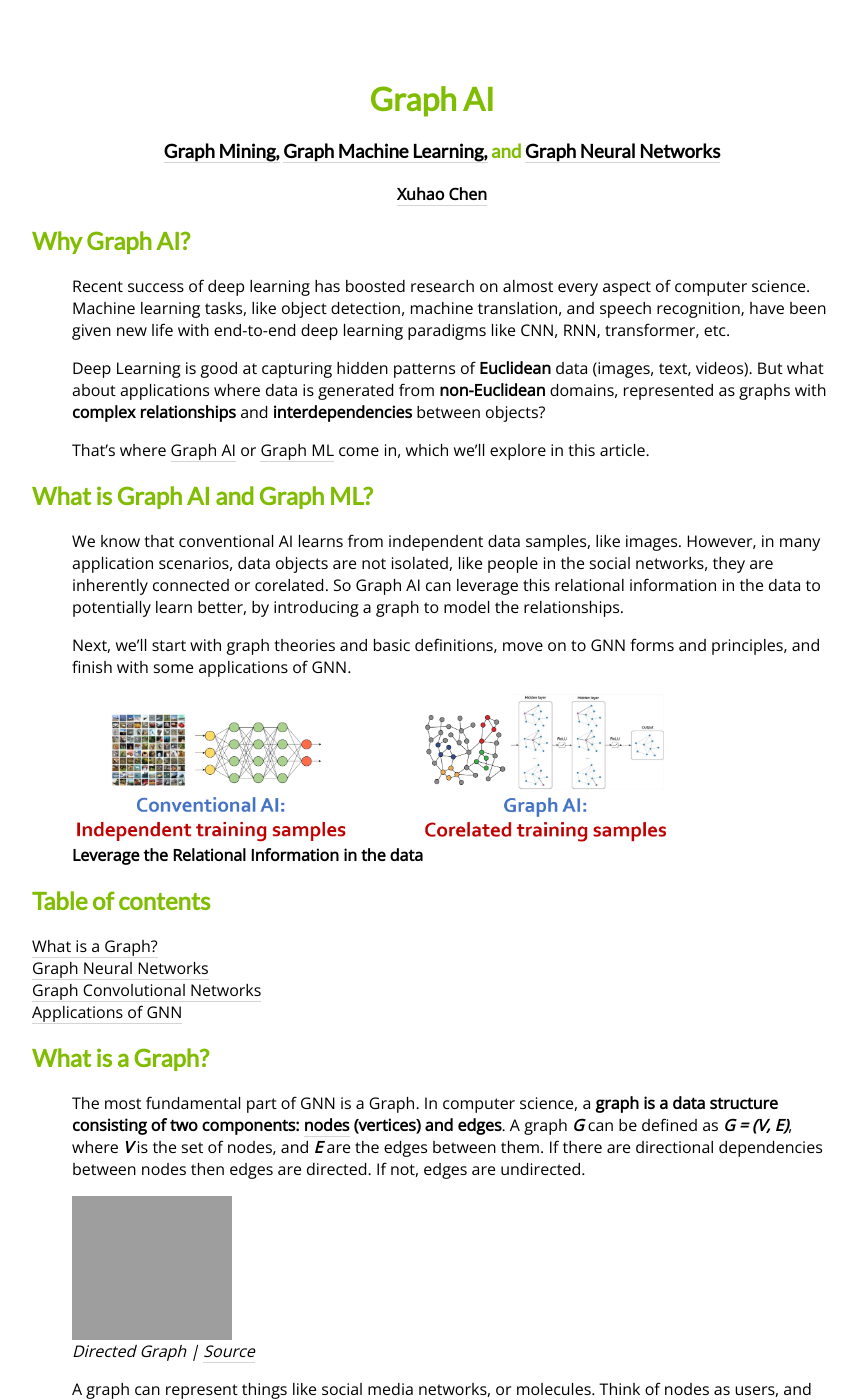
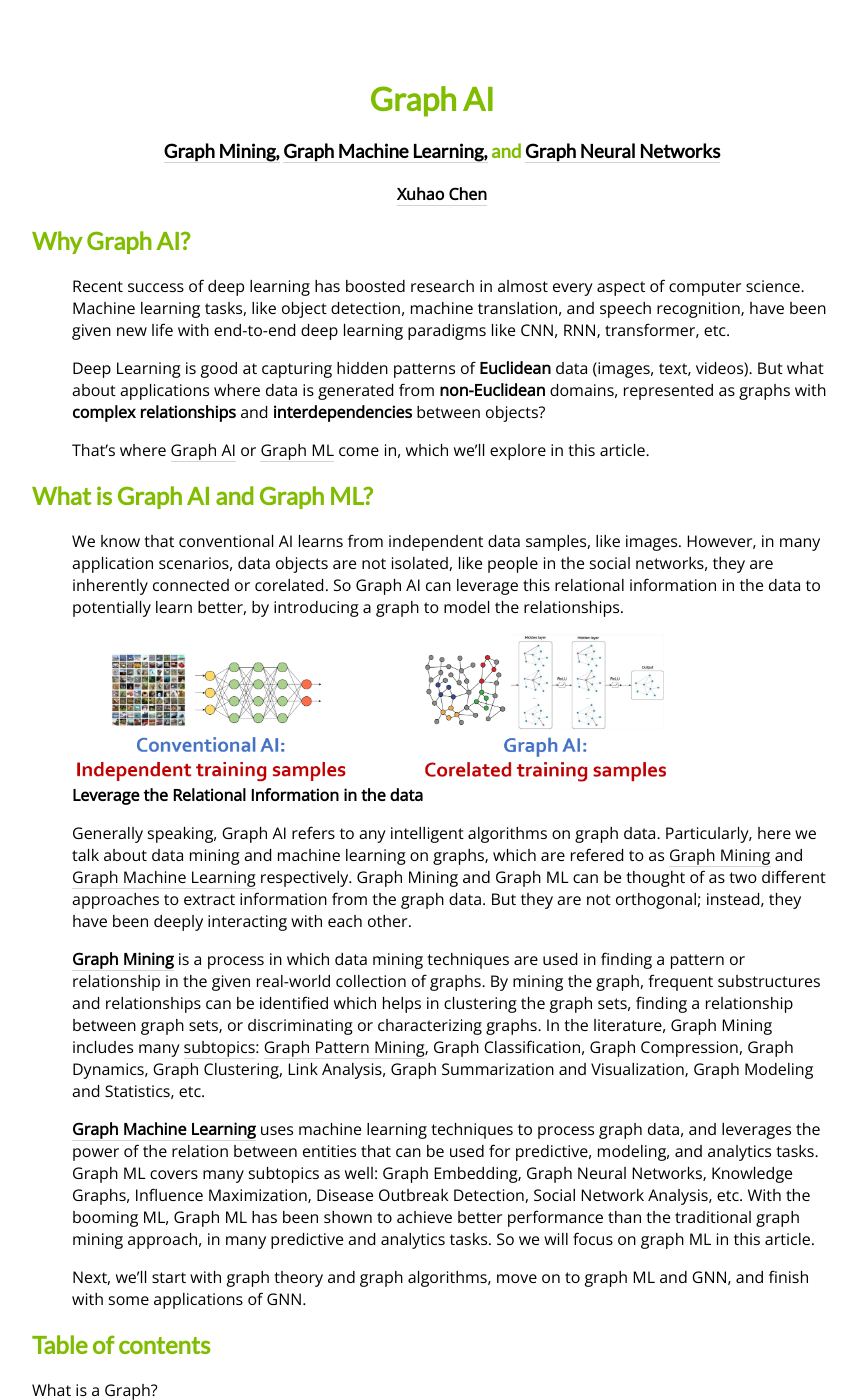
Before and after one commit to chenxuhao/chenxuhao.github.io, a Jekyll site: the page graphAI.html, which Jekyll copies as it is, in a window 1280 px wide and 1400 px high. Shown: the whole window, without its empty margins (208-1065 px from the left). Built offline with Jekyll 4.4.1, drawn with Linux system fonts in a browser that asks for light colours; some of the changed text lies outside the part shown; grey boxes are pictures that could not be loaded.

Commit message:
update graphAI

```diff
--- a/graphAI.html
+++ b/graphAI.html
@@ -68,7 +68,7 @@ p {
 <h1 style="text-align:center"> Graph AI </h1>
 <h3 style="text-align:center">
   <a href="https://research.google/teams/graph-mining/">Graph Mining,</a>
-  <a href="">Graph Machine Learning,</a> and
+  <a href="https://medium.com/stellargraph/knowing-your-neighbours-machine-learning-on-graphs-9b7c3d0d5896">Graph Machine Learning,</a> and
   <a href="https://towardsdatascience.com/understanding-graph-convolutional-networks-for-node-classification-a2bfdb7aba7b">Graph Neural Networks</a></h2>
 
 <center>
@@ -79,7 +79,7 @@ p {
 
 <h2> Why Graph AI?</h2>
 
-<p>Recent success of deep learning has boosted research on almost every aspect of computer science.
+<p>Recent success of deep learning has boosted research in almost every aspect of computer science.
   Machine learning tasks, like object detection, machine translation, and speech recognition,
   have been given new life with end-to-end deep learning paradigms like CNN, RNN, transformer, etc.</p>
 <p>Deep Learning is good at capturing hidden patterns of <strong>Euclidean</strong> data (images, text, videos).
@@ -92,14 +92,48 @@ p {
 <h2>What is Graph AI and Graph ML?</h2>
 
 <p>We know that conventional AI learns from independent data samples, like images.
-However, in many application scenarios, data objects are not isolated, like people in the social networks, they are inherently connected or corelated.
-So Graph AI can leverage this relational information in the data to potentially learn better, by introducing a graph to model the relationships.
-</p>
-<p>
-Next, we’ll start with graph theories and basic definitions, move on to GNN forms and principles, and finish with some applications of GNN.
+However, in many application scenarios, data objects are not isolated,
+like people in the social networks, they are inherently connected or corelated.
+So Graph AI can leverage this relational information in the data to potentially learn better,
+by introducing a graph to model the relationships.
 </p>
 
 <div class="wp-block-image"><figure class="aligncenter size-large"><img data-attachment-id="31150" data-permalink="" data-orig-file="images/gai.png?fit=160%2C144&amp;ssl=1" data-orig-size="1863,651" data-comments-opened="1" data-image-meta="{&quot;aperture&quot;:&quot;0&quot;,&quot;credit&quot;:&quot;&quot;,&quot;camera&quot;:&quot;&quot;,&quot;caption&quot;:&quot;&quot;,&quot;created_timestamp&quot;:&quot;0&quot;,&quot;copyright&quot;:&quot;&quot;,&quot;focal_length&quot;:&quot;0&quot;,&quot;iso&quot;:&quot;0&quot;,&quot;shutter_speed&quot;:&quot;0&quot;,&quot;title&quot;:&quot;&quot;,&quot;orientation&quot;:&quot;0&quot;}" data-image-title="Directed-graph" data-image-description="" data-image-caption="" data-medium-file="images/gai.png?fit=160%2C144&amp;ssl=1" data-large-file="images/gai.png?fit=160%2C144&amp;ssl=1" loading="lazy" width="600" height="150" src="images/gai.png?resize=160%2C144&#038;ssl=1" alt="Directed graph" class="wp-image-31150" data-recalc-dims="1"/><figcaption><strong>Leverage the Relational Information in the data</strong></figcaption></figure></div>
+
+<p>
+Generally speaking, Graph AI refers to any intelligent algorithms on graph data.
+Particularly, here we talk about data mining and machine learning on graphs, which are refered to as
+<a href="https://sites.cs.ucsb.edu/~xyan/tutorial/KDD08_graph_partI.pdf">Graph Mining</a> and
+<a href="https://medium.com/stellargraph/knowing-your-neighbours-machine-learning-on-graphs-9b7c3d0d5896">Graph Machine Learning</a>
+respectively. Graph Mining and Graph ML can be thought of as two different approaches to extract information from the graph data.
+But they are not orthogonal; instead, they have been deeply interacting with each other.
+</p>
+
+<p>
+<strong><a href="https://research.google/teams/graph-mining/">Graph Mining</a></strong>
+is a process in which data mining techniques are used in finding a pattern or relationship in the given real-world collection of graphs.
+By mining the graph, frequent substructures and relationships can be identified which helps in clustering the graph sets,
+finding a relationship between graph sets, or discriminating or characterizing graphs.
+In the literature, Graph Mining includes many <a href="https://sites.cs.ucsb.edu/~xyan/classes/CS595D.htm">subtopics</a>:
+<a href="https://www.geeksforgeeks.org/data-mining-graphs-and-networks/">Graph Pattern Mining</a>,
+Graph Classification, Graph Compression, Graph Dynamics,
+Graph Clustering, Link Analysis, Graph Summarization and Visualization, Graph Modeling and Statistics, etc.
+</p>
+
+<p>
+<strong><a href="http://web.stanford.edu/class/cs224w/">Graph Machine Learning</a></strong>
+uses machine learning techniques to process graph data,
+and leverages the power of the relation between entities that can be used for predictive, modeling, and analytics tasks.
+Graph ML covers many subtopics as well: Graph Embedding, Graph Neural Networks, Knowledge Graphs,
+Influence Maximization, Disease Outbreak Detection, Social Network Analysis, etc.
+With the booming ML, Graph ML has been shown to achieve better performance than the traditional graph mining approach,
+in many predictive and analytics tasks. So we will focus on graph ML in this article.
+</p>
+
+<p>
+Next, we’ll start with graph theory and graph algorithms,
+move on to graph ML and GNN, and finish with some applications of GNN.
+</p>
 
 <div class="table-of-contents">
   <h2>Table of contents</h2>
@@ -139,12 +173,16 @@ Next, we’ll start with graph theories and basic definitions, move on to GNN fo
 
 <div class="wp-block-image"><figure class="aligncenter size-large"><img data-attachment-id="31150" data-permalink="https://neptune.ai/directed-graph" data-orig-file="https://i0.wp.com/neptune.ai/wp-content/uploads/Directed-graph.png?fit=160%2C144&amp;ssl=1" data-orig-size="160,144" data-comments-opened="1" data-image-meta="{&quot;aperture&quot;:&quot;0&quot;,&quot;credit&quot;:&quot;&quot;,&quot;camera&quot;:&quot;&quot;,&quot;caption&quot;:&quot;&quot;,&quot;created_timestamp&quot;:&quot;0&quot;,&quot;copyright&quot;:&quot;&quot;,&quot;focal_length&quot;:&quot;0&quot;,&quot;iso&quot;:&quot;0&quot;,&quot;shutter_speed&quot;:&quot;0&quot;,&quot;title&quot;:&quot;&quot;,&quot;orientation&quot;:&quot;0&quot;}" data-image-title="Directed-graph" data-image-description="" data-image-caption="" data-medium-file="https://i0.wp.com/neptune.ai/wp-content/uploads/Directed-graph.png?fit=160%2C144&amp;ssl=1" data-large-file="https://i0.wp.com/neptune.ai/wp-content/uploads/Directed-graph.png?fit=160%2C144&amp;ssl=1" loading="lazy" width="160" height="144" src="https://i0.wp.com/neptune.ai/wp-content/uploads/Directed-graph.png?resize=160%2C144&#038;ssl=1" alt="Directed graph" class="wp-image-31150" data-recalc-dims="1"/><figcaption><em>Directed Graph | <a href="https://cdn-images-1.medium.com/max/800/0*qpdwFvjH3LzyCUO9.png" target="_blank" rel="noreferrer noopener nofollow" data-lbwps-width="160" data-lbwps-height="144">Source</a></em></figcaption></figure></div>
 
-<p>A graph can represent things like social media networks, or molecules. Think of nodes as users, and edges as connections.</p>
+<p>A graph can represent things like social media networks, or molecules.
+  Think of nodes as users, and edges as connections.</p>
 <p>A graph is often represented by <em><strong>A</strong></em>, an adjacency matrix.
   If a graph has <strong><em>n</em></strong> nodes, <strong><em>A</em></strong> has a dimension of <em><strong>(n × n)</strong></em>.
   Sometimes the nodes have a set of features (for example, a user profile).
   If the node has <em><strong>f</strong></em> numbers of features,
   then the node feature matrix <em><strong>X</strong></em> has a dimension of <em><strong>(n × f)</strong></em>.</p>
+<p>
+<a href="https://cacm.acm.org/magazines/2021/9/255040-the-future-is-big-graphs/fulltext">Graph Processing Systems</a>
+</p>
 
 <h3><strong>Why is it hard to analyze a graph?</strong></h3>
 
```
